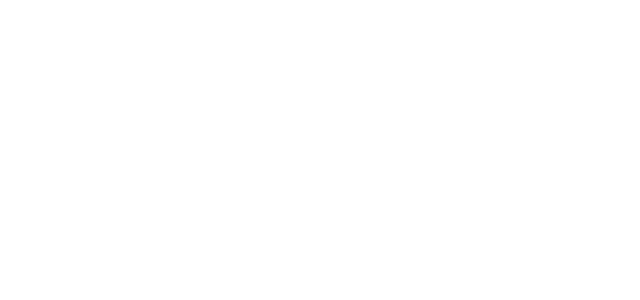
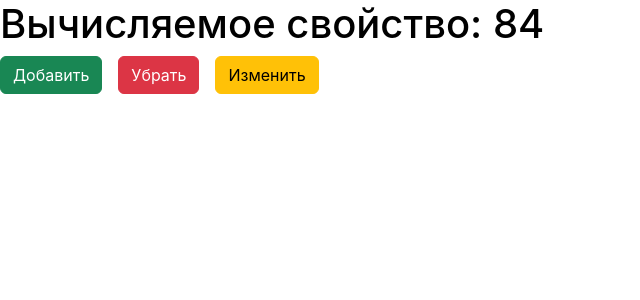
Before and after one commit to vladovinkin/react-hooks-learning, a React (Create React App) app: page / in a window 1280 px wide. Shown: the top 300 px of the page, without its empty margins (0-640 px from the left). Built offline with nearby package versions, Linux system fonts and the light colour scheme.

Commit message:
использование хука useMemo

```diff
--- a/src/App.tsx
+++ b/src/App.tsx
@@ -1,5 +1,53 @@
+import { useEffect, useMemo, useState } from 'react'
+
+const complexCompute = (num: number) => {
+  let i = 0
+  while (i < 3000000000) i++
+  return num * 2
+}
+
 const App = () => {
-  return <div></div>
+  const [number, setNumber] = useState(42)
+  const [colored, setColored] = useState(false)
+
+  const styles = useMemo(
+    () => ({
+      color: colored ? 'darkred' : 'black',
+    }),
+    [colored],
+  )
+
+  useEffect(() => {
+    console.log('styles changed')
+  }, [styles])
+
+  const computed = useMemo(() => {
+    return complexCompute(number)
+  }, [number])
+
+  return (
+    <div>
+      <h1 style={styles}>Вычисляемое свойство: {computed}</h1>
+      <button
+        className={'btn btn-success me-3'}
+        onClick={() => setNumber((prev) => prev + 1)}
+      >
+        Добавить
+      </button>
+      <button
+        className={'btn btn-danger me-3'}
+        onClick={() => setNumber((prev) => prev - 1)}
+      >
+        Убрать
+      </button>
+      <button
+        className={'btn btn-warning'}
+        onClick={() => setColored((prev) => !prev)}
+      >
+        Изменить
+      </button>
+    </div>
+  )
 }
 
 export default App
```
